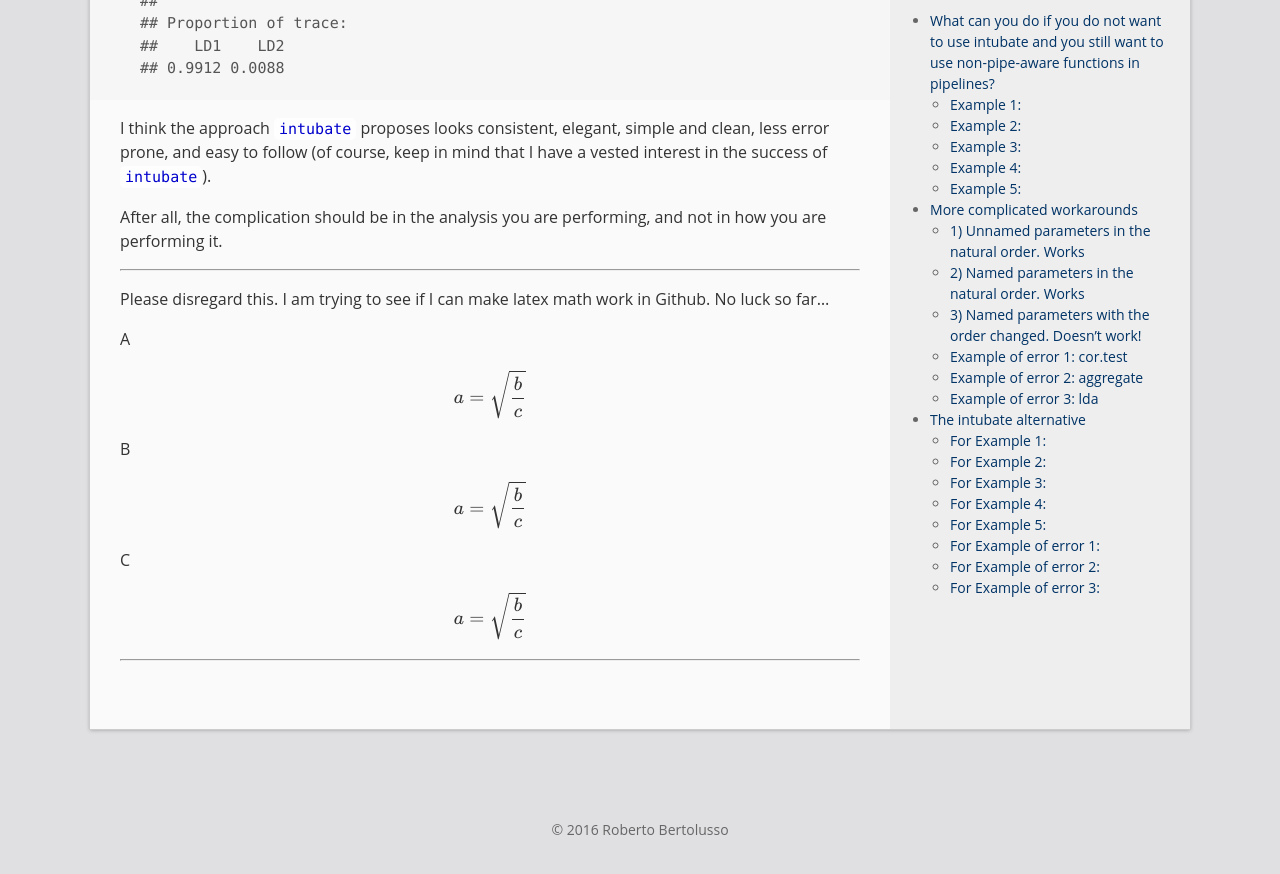
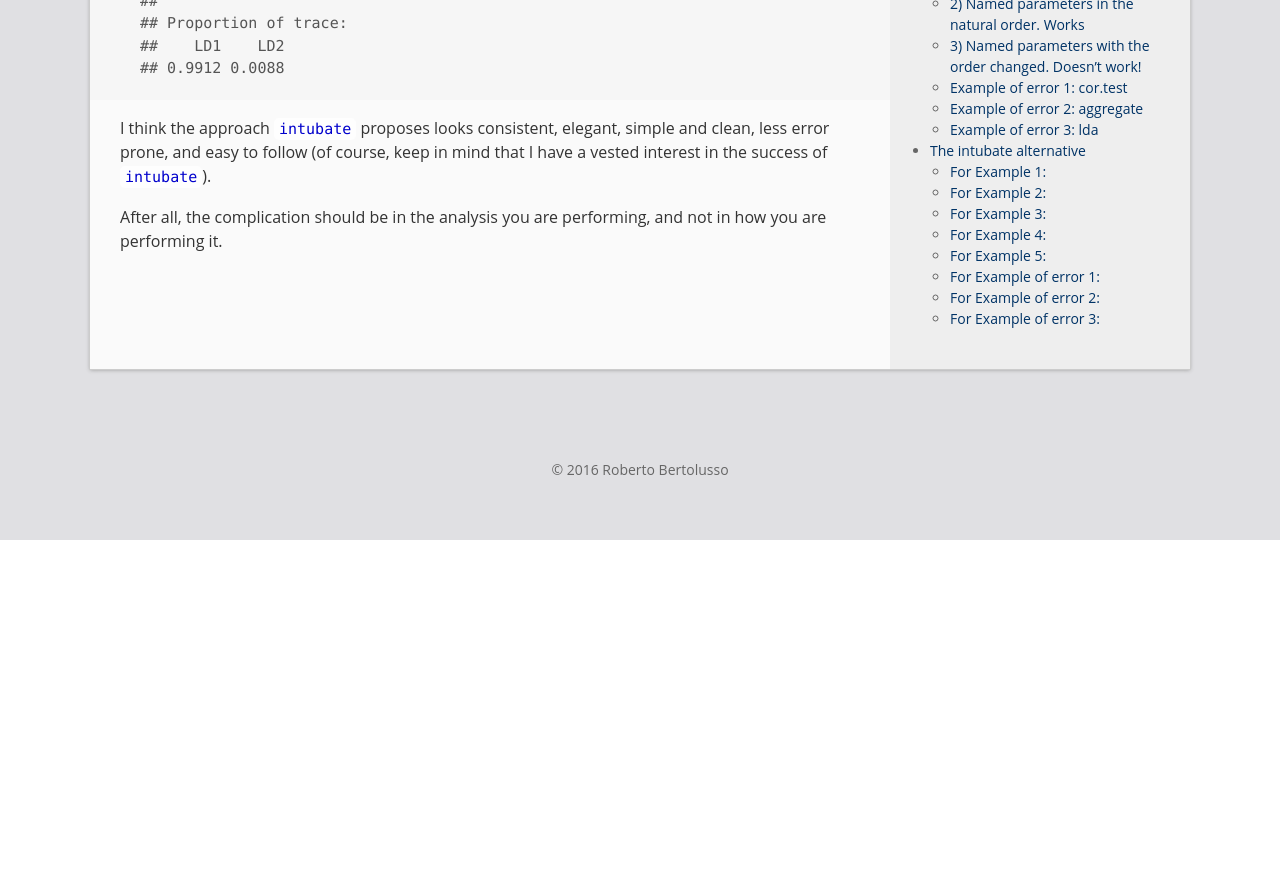
Before and after one commit to rbertolusso/rbertolusso.github.io, a Jekyll site: the page built from _posts/2016-10-24-stat-functions-in-pipelines-without-intubate.md, in a window 1280 px wide and 900 px high, scrolled down 19225 px. Shown: the top 874 px of the window. Built offline with Jekyll 4.4.1, drawn with Linux system fonts in a browser that asks for light colours; formulas are drawn with MathJax 3; comment, search, counter and statistics services are not loaded; some of the changed text lies outside the part shown.

Commit message:
Seems to start behaving...

```diff
--- a/_config.yml
+++ b/_config.yml
@@ -1,10 +1,10 @@
 # Site settings
-title: intubate <||>
+title: intubate <||>, XBRL, bioPN, sbioPN, and stats with R
 url: "http://rbertolusso.github.io"    # the protocol and hostname of your site, eg. `http://laobubu.github.io`
 baseurl: "" # the prefix of your site uri, eg. `/jekyll-theme-EasyBook` or just one slash `/`
 timezone: America/Chicago
 description: >
-  Information about intubate <||>.
+  Information about intubate <||>, XBRL, bioPN, sbioPN, and stats with R.
 
 # Your information
 email: rbertolusso@gmail.com
--- a/_posts/2016-10-24-stat-functions-in-pipelines-without-intubate.md
+++ b/_posts/2016-10-24-stat-functions-in-pipelines-without-intubate.md
@@ -875,25 +878,3 @@ success of `intubate`).
 After all, the complication should be in
 the analysis you are performing,
 and not in how you are performing it.
-
-<hr />
-Please disregard this. I am trying to see if I can make latex math work in Github.
-No luck so far...
-
-A
-\[
-a = \sqrt{\frac{b}{c}}
-\]
-
-B
-
-$$
-a = \sqrt{\frac{b}{c}}
-$$
-
-C
-\\[
-a = \sqrt{\frac{b}{c}}
-\\]
-
-<hr />
```
Also changed, not shown: other parts of _posts/2016-10-24-stat-functions-in-pipelines-without-intubate.md (+3 -0 lines), _posts/2016-10-21-correlation.md (+7 -4 lines), _source/2016-10-21-correlation.Rmd (+7 -4 lines), _source/2016-10-24-stat-functions-in-pipelines-without-intubate.Rmd (+3 -22 lines), figure/source/2016-10-21-correlation/unnamed-chunk-11-1.png, figure/source/2016-10-21-correlation/unnamed-chunk-9-1.png.
